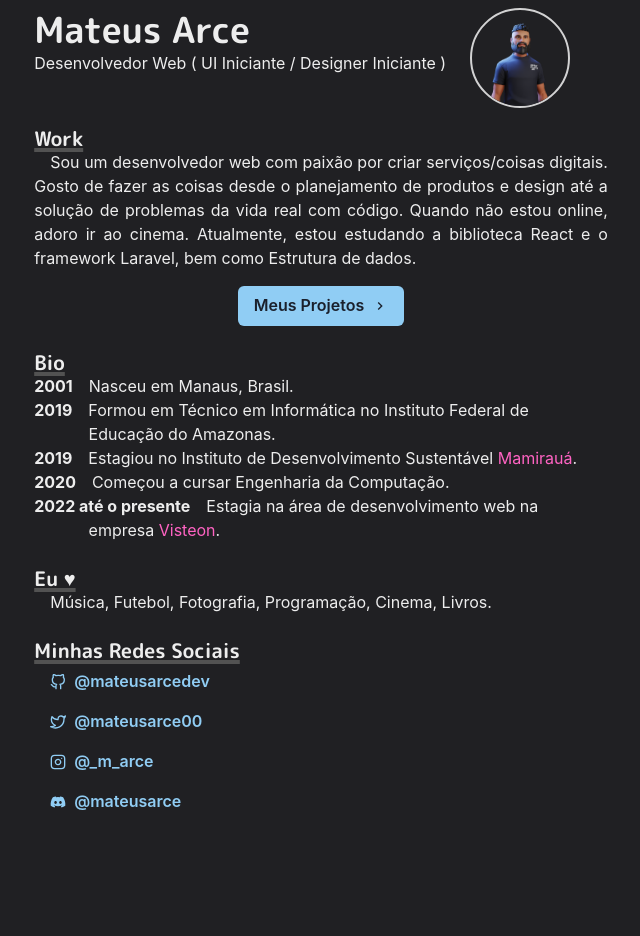
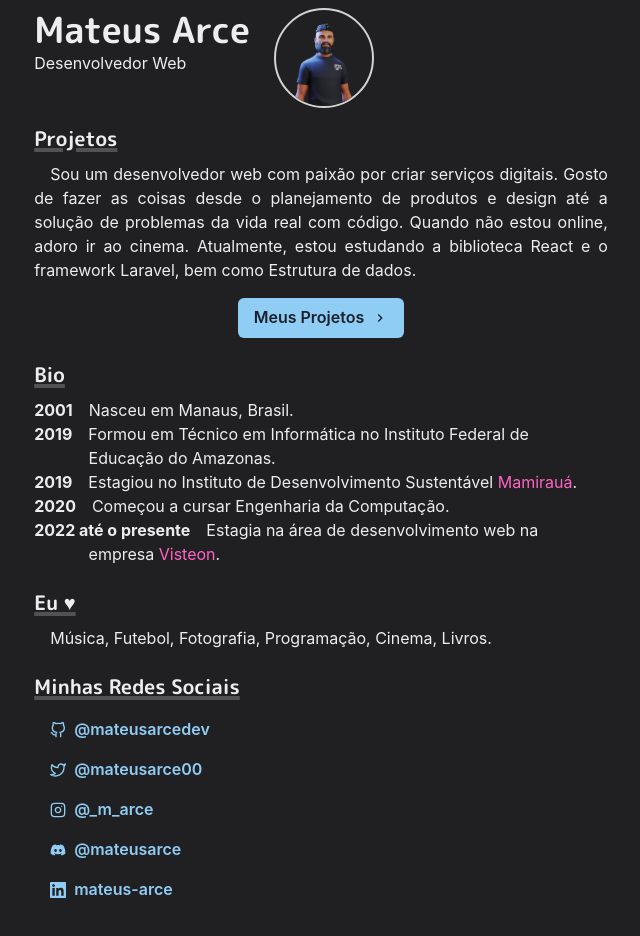
Before and after one commit to lucas-nachtigall/next-portfolio-local-test, a Next.js app: page / in a window 1280 px wide. Shown: the part 120-1056 px from the top of the page, without its empty margins (319-959 px from the left). Before the commit the page ends 998 px from the top, so only its background shows below. Built offline with nearby package versions, Linux system fonts and the light colour scheme.

Commit message:
add some features

```diff
--- a/components/layouts/main.js
+++ b/components/layouts/main.js
@@ -9,6 +9,12 @@ const Main = ({ children }) => {
             <Head>
                 <meta name="viewport" content="width=device-width, initial-scale=1"/>
                 <title>Mateus Arce - Homepage</title>
+                <meta name='description' content='Portfólio do desenvolvedor web Mateus Arce' />
+                <meta property='og:title' content='Portfólio Mateus Arce' />
+                <meta property='og:description' content='Meu nome é Mateus Arce, e eu desenvolvo interfaces modernas e de altíssima qualidade, concentradas em performance, animações, responsividade e SEO.'/>
+                <meta property='og:url' content='https://mateusarce.dev/' />
+                <meta property='og:type' content='website' />
+                <link rel='icon' href='/images/arce.png' />
 
             </Head>
 
--- a/components/navbar.js
+++ b/components/navbar.js
@@ -58,7 +58,7 @@ const Navbar = props => {
                 flexGrow={1}
                 mt={{base: 4, nmd: 0}}>
                     <LinkItem href="/works" path={path}>
-                        Works
+                        Projetos
                     </LinkItem>
                     {/* <LinkItem href="/posts" path={path}>
                         Posts
@@ -67,7 +67,7 @@ const Navbar = props => {
                 <Box flex={1} align="right">
                     <ThemeToggleButton />
                     <Box ml={2} display={{base: 'inline-block', md: 'none'}}>
-                         <Menu>
+                        <Menu>
                             <MenuButton as={IconButton} icon={<HamburgerIcon />} variant="outline" aria-label="options" />
                             <MenuList>
                                 <NextLink href="/" passHref>
@@ -80,7 +80,7 @@ const Navbar = props => {
                                     <MenuItem as={Link} >Posts</MenuItem>
                                 </NextLink> */}
                             </MenuList>
-                         </Menu>
+                        </Menu>
                     </Box>
                 </Box>
             </Container>
--- a/components/work.js
+++ b/components/work.js
@@ -5,7 +5,7 @@ import { ChevronRightIcon } from '@chakra-ui/icons'
 export const Title = ({ children }) => (
     <Box>
         <NextLink href="/works">
-            <Link>Works</Link>
+            <Link>Projetos</Link>
         </NextLink>
     <span>
         &nbsp;
--- a/pages/index.js
+++ b/pages/index.js
@@ -11,8 +11,8 @@ import {
   FiGithub,
   FiInstagram
 } from 'react-icons/fi'
-
 import { FaDiscord } from "react-icons/fa";
+import { GrLinkedin } from "react-icons/gr";
 
 const Page = () => {
   return (
@@ -27,7 +27,7 @@ const Page = () => {
             <Heading as="h2" variant="page-title">
               Mateus Arce
             </Heading>
-            <p className="">Desenvolvedor Web ( UI Iniciante / Designer Iniciante )</p>
+            <p className="">Desenvolvedor Web</p>
 
           </Box>
           <Box flexShrink={0} mt={{ base: 4, md: 0 }} ml={{ md: 6 }} align="center">
@@ -36,11 +36,11 @@ const Page = () => {
         </Box>
 
         <Section delay={0.1} >
-          <Heading as="h3" variant="section-title" >
-            Work
+          <Heading as="h3" variant="section-title" mb={3}>
+            Projetos
           </Heading>
           <Paragraph>
-            Sou um desenvolvedor web com paixão por criar serviços/coisas digitais. Gosto de fazer as coisas desde o planejamento de produtos e design até a solução de problemas da vida real com código.
+            Sou um desenvolvedor web com paixão por criar serviços digitais. Gosto de fazer as coisas desde o planejamento de produtos e design até a solução de problemas da vida real com código.
             Quando não estou online, adoro ir ao cinema. Atualmente, estou estudando a biblioteca React e o framework Laravel, bem como Estrutura de dados.
           </Paragraph>
           <Box align="center" my={4}>
@@ -52,7 +52,7 @@ const Page = () => {
           </Box>
         </Section>
         <Section delay={0.2}>
-          <Heading as="h3" variant="section-title">
+          <Heading as="h3" variant="section-title" mb={3}>
             Bio
           </Heading>
           <BioSection>
@@ -77,7 +77,7 @@ const Page = () => {
           </BioSection>
         </Section>
         <Section delay={0.3}>
-          <Heading as="h3" variant="section-title">
+          <Heading as="h3" variant="section-title" mb={3}>
             Eu ♥
           </Heading>
           <Paragraph>
@@ -86,7 +86,7 @@ const Page = () => {
         </Section>
 
         <Section delay={0.3}>
-          <Heading as="h3" variant="section-title">
+          <Heading as="h3" variant="section-title" mb={3}>
             Minhas Redes Sociais
           </Heading>
           <List>
@@ -110,6 +110,11 @@ const Page = () => {
                 <Button variant="ghost" colorScheme="blue" leftIcon={<Icon as={FaDiscord} />} >@mateusarce</Button>
               </Link>
             </ListItem>
+            <ListItem>
+              <Link href="https://www.linkedin.com/in/mateus-arce/" target="_blank">
+                <Button variant="ghost" colorScheme="blue" leftIcon={<Icon as={GrLinkedin} />} >mateus-arce</Button>
+              </Link>
+            </ListItem>
           </List>
         </Section>
       </Container>
--- a/pages/works.js
+++ b/pages/works.js
@@ -16,7 +16,7 @@ const Works = () => {
     return (
         <Container>
             <Heading as="h3" fontSize={20} mb={4}>
-                Works
+                Projetos
             </Heading>
             <SimpleGrid columns={[1,1,2]} gap={6}>
                 <Section>
```
